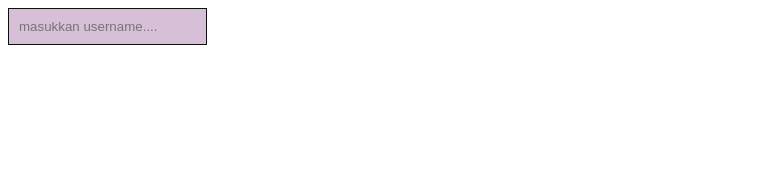
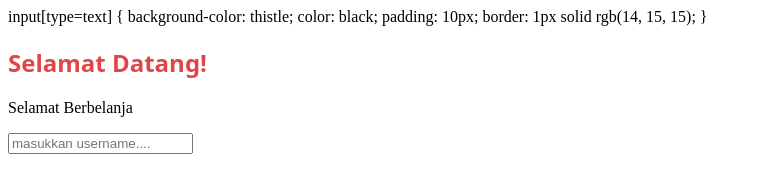
Before and after one commit to dedeherman/web-programming, a plain HTML site: page index.html in a window 1280 px wide. Shown: the whole page, without its empty margins (0-760 px from the left). Drawn offline with Linux system fonts and the light colour scheme.

Commit message:
modified index.html

```diff
--- a/index.html
+++ b/index.html
@@ -7,17 +7,27 @@
     <title>Contoh internal CSS</title>
     <!-- penulisan css dalam tag head -->
     <style type="text/css">
-    input[type=text] {
-      background-color: thistle;
-      color: black;
-      padding: 10px;
-      border: 1px solid rgb(14, 15, 15);
+        <style type="text/css">p {
+            font-family: serif;
+            line-height: 1.75em;
+            font-size: 18px;
         }
+
+        h2 {
+            font-family: sans;
+            color: rgb(224, 70, 70);
+        }
+    </style>
+
+    input[type=text] { background-color: thistle; color: black; padding: 10px; border: 1px solid rgb(14, 15, 15); }
     </style>
     <!-- end penulisan css dalam tag head -->
 </head>
 
 <body>
+    <h2>Selamat Datang!</h2>
+    <p>Selamat Berbelanja</p>
+
     <input type="text" placeholder="masukkan username....">
 </body>
 
```
Lines whose indentation alone changed are shown as unchanged.
